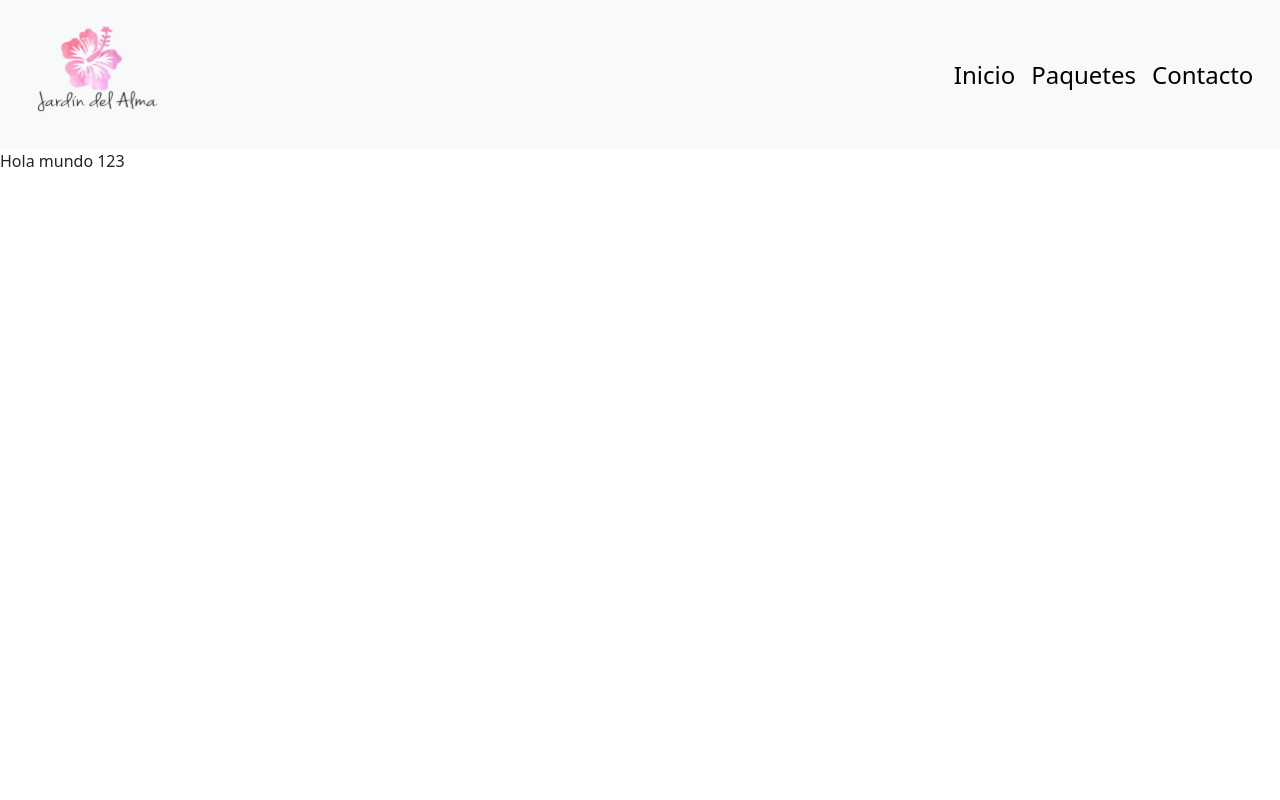
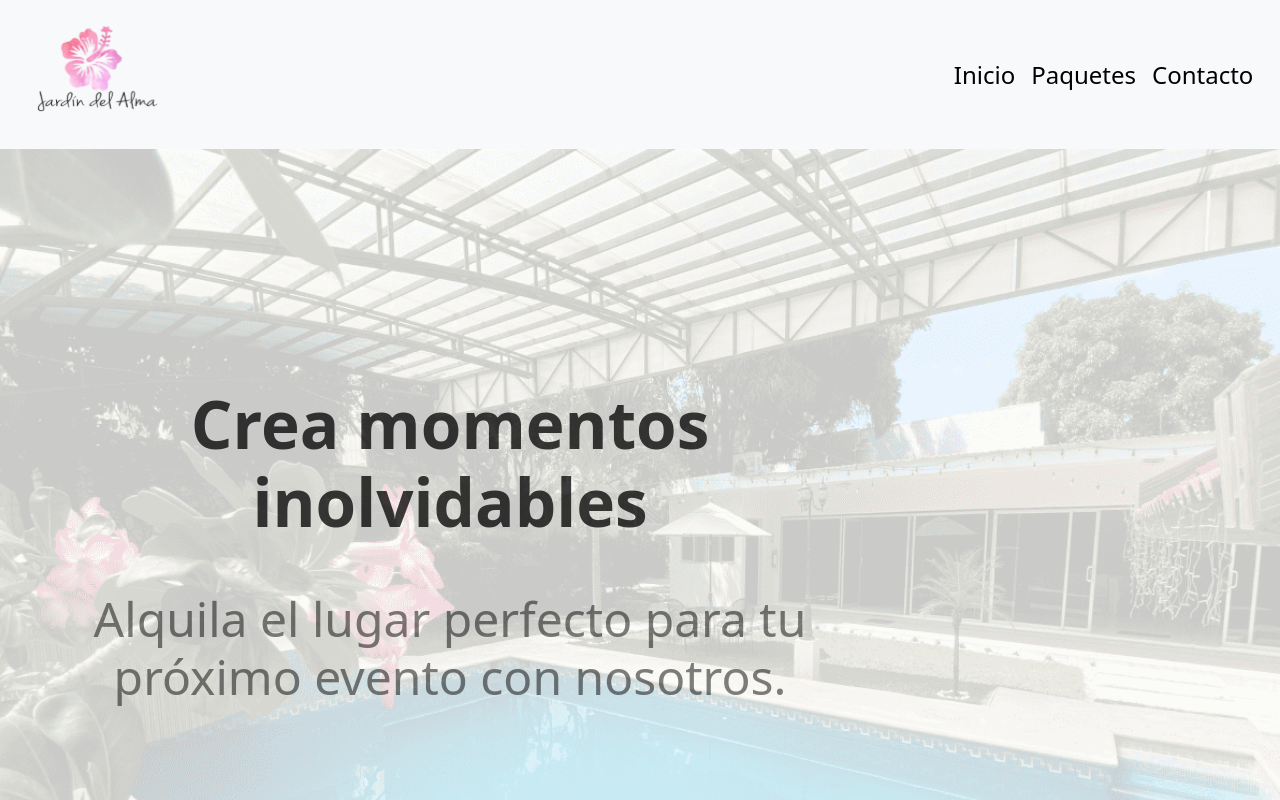
Before and after one commit to VeroVelas/JardinDelAlma, a React (Vite) app: page /landingPage in a window 1280 px wide. Shown: the top 800 px of the page. Built offline with nearby package versions, Linux system fonts and the light colour scheme.

Commit message:
Hero section

```diff
--- /dev/null
+++ b/src/assets/components/moleculas/Hero.jsx
@@ -0,0 +1,22 @@
+import "../../styles/Hero.css"
+function Hero() {
+    return (
+        <>
+        <section id="hero" class="heroSection hero d-flex align-items-center">
+            <div class="container">
+                <div class="row">
+                    <div class="col-lg-8 d-flex flex-column justify-content-center">
+                        <h1 data-aos="fade-up" class="tituloHero">Crea momentos inolvidables</h1>
+                        <h4 data-aos="fade-up" data-aos-delay="200" class="textoHero">Alquila el lugar perfecto para tu próximo evento con nosotros.</h4>
+                        <div data-aos="fade-up" data-aos-delay="600" class="aos-init aos-animate"></div>
+                    </div>
+                    <div class="col-lg-6 hero-img aos-init aos-animate" data-aos="zoom-out" data-aos-delay="200">
+                    </div>
+                </div>
+            </div>
+        </section>
+        </>
+     );
+}
+
+export default Hero;
--- /dev/null
+++ b/src/assets/styles/Hero.css
@@ -0,0 +1,18 @@
+.textoHero{
+    color:rgba(0, 0, 0, 0.5);
+    text-align: center;
+    font-size: 3rem;
+    font-weight: 400;
+}
+.tituloHero{
+    color:rgba(0, 0, 0, 0.76);
+    text-align: center;
+    font-size: 4.1rem;
+    font-weight: 700;
+    margin-bottom: 3rem;
+}
+.heroSection{
+    background-image: url(../img/heroImagen.png);
+    background-size: cover;
+    min-height: 100vh;
+}
--- a/src/assets/styles/index.css
+++ b/src/assets/styles/index.css
@@ -0,0 +1 @@
+@import url('https://fonts.googleapis.com/css2?family=Lato:wght@300;700&family=Nunito:wght@200;300;400;500;600&display=swap');
--- a/src/container/App.jsx
+++ b/src/container/App.jsx
@@ -1,11 +1,13 @@
 import { BrowserRouter, Routes, Route } from "react-router-dom";
 import LandingPage from "../pages/LandingPage";
 import Navbar from "../assets/components/moleculas/Navbar";
+import Hero from "../assets/components/moleculas/Hero";
 
 function App() {
   return (
       <BrowserRouter>
           <Routes>
+            <Route path="/hero" element={<Hero/>}/>
             <Route path="/navbar" element={<Navbar/>}/>
             <Route path="/landingPage" element={<LandingPage/>}/>
           </Routes>
--- a/src/pages/LandingPage.jsx
+++ b/src/pages/LandingPage.jsx
@@ -1,3 +1,4 @@
+import Hero from "../assets/components/moleculas/Hero";
 import Navbar from "../assets/components/moleculas/Navbar";
 
 
@@ -5,6 +6,7 @@ function LandingPage() {
     return (
       <>
         <Navbar/>
+        <Hero/>
         Hola mundo 123
       </>
      );
```
